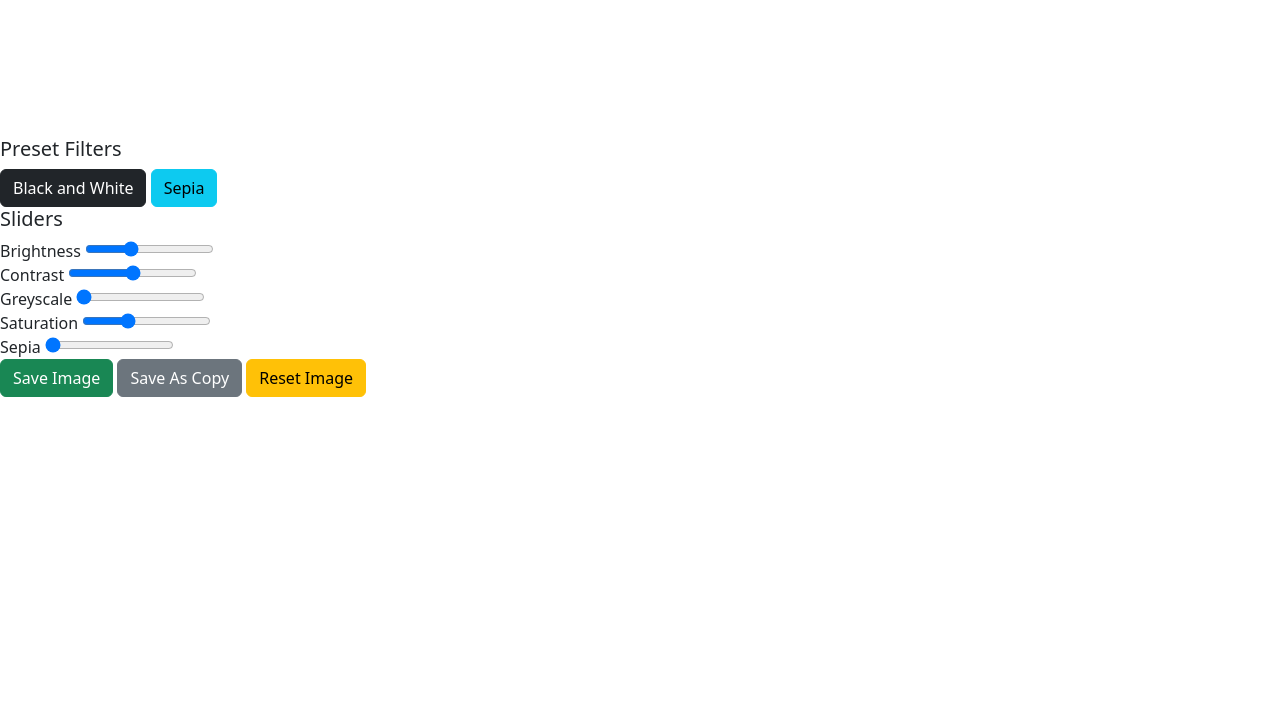
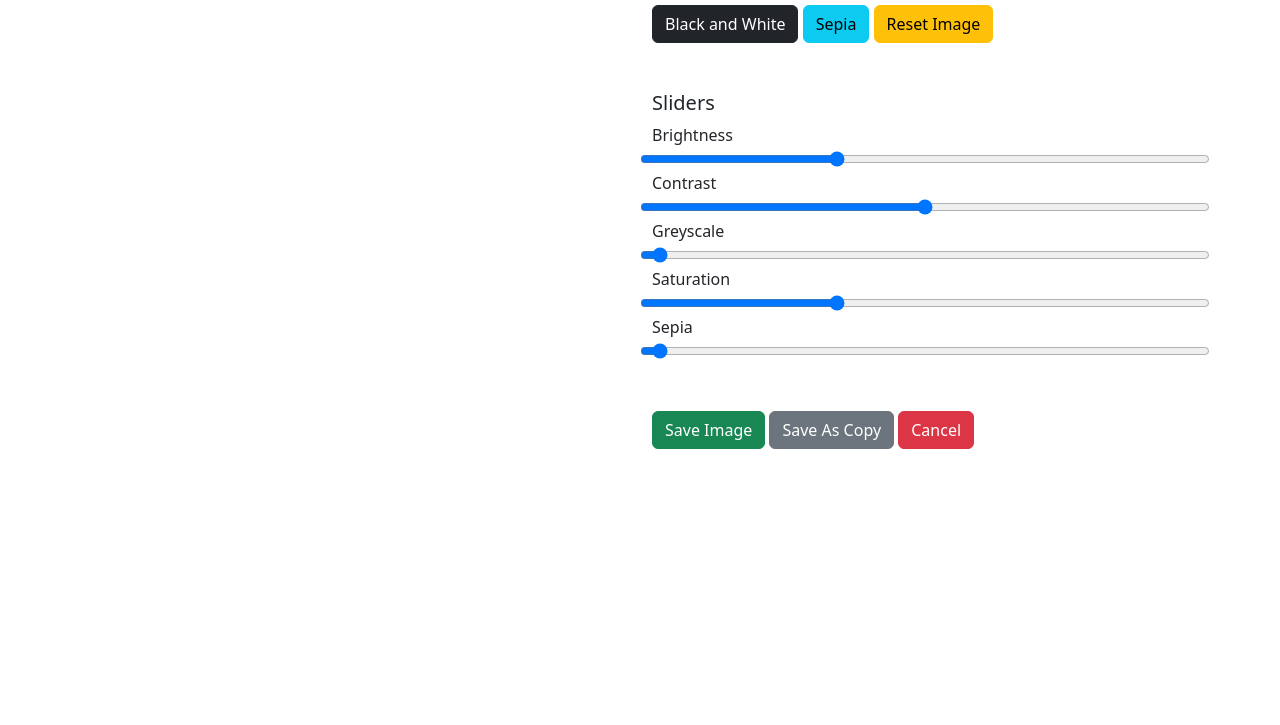
Before and after one commit to rxperez12/pixly, a website built with Vite: page fe/edit.html in a window 1280 px wide. Shown: the part 75-800 px from the top of the page. Built offline with nearby package versions, Linux system fonts and the light colour scheme.

Commit message:
bootstrap styling

```diff
--- a/fe/edit.html
+++ b/fe/edit.html
@@ -11,45 +11,46 @@
 </head>
 
 <body>
-  <nav>
-
-  </nav>
-
-  <div class="image-editing-area">
+  <div class="container image-editing-area">
+    <div class="row row-cols-12">
+      <div class="col-6">
         <h1>Edit Your Picture</h1>
-    <div class="image">
         <img class="source-image d-none" crossorigin="anonymous">
         <canvas class="canvas"></canvas>
+      </div>
 
-      <div class="preset-filters">
+
+      <div class="preset-filters col-6 my-5">
         <h5>Preset Filters</h5>
         <button class="black-white btn btn-dark">Black and White</button>
         <button class="sepia btn btn-info">Sepia</button>
-      </div>
+        <button class="reset-image btn btn-warning"> Reset Image</button>
 
-      <div class="image-sliders">
+        <div class="image-sliders row my-5">
           <h5>Sliders</h5>
           <label for="brightness-slider">Brightness</label>
-        <input class="brightness-slider" type="range" value="100" min="0" max="300" onchange="applyFilters()"><br>
+          <input class="brightness-slider" type="range" value="100" min="0" max="300" oninput="applyFilters()"><br>
 
           <label for="contrast-slider">Contrast</label>
-        <input class="contrast-slider" type="range" value="100" min="0" max="200" onchange="applyFilters()"><br>
+          <input class="contrast-slider" type="range" value="100" min="0" max="200" oninput="applyFilters()"><br>
 
           <label for="greyscale-slider">Greyscale</label>
-        <input class="greyscale-slider" type="range" value="0" min="0" max="100" onchange="applyFilters()"><br>
+          <input class="greyscale-slider" type="range" value="0" min="0" max="100" oninput="applyFilters()"><br>
 
           <label for="saturation-slider">Saturation</label>
-        <input class="saturation-slider" type="range" value="100" min="0" max="300" onchange="applyFilters()"><br>
+          <input class="saturation-slider" type="range" value="100" min="0" max="300" oninput="applyFilters()"><br>
 
           <label for="sepia-slider">Sepia</label>
-        <input class="sepia-slider" type="range" value="0" min="0" max="200" onchange="applyFilters()"><br>
-      </div>
+          <input class="sepia-slider" type="range" value="0" min="0" max="200" oninput="applyFilters()"><br>
 
-    </div>
+          <div class="my-5">
             <button class="save-image btn btn-success">Save Image</button>
             <button class="save-as-copy btn btn-secondary"> Save As Copy</button>
-    <button class="reset-image btn btn-warning"> Reset Image</button>
-    <div class="save-message"></div>
+            <a href="index.html" class="btn btn-danger">Cancel</a>
+          </div>
+        </div>
+      </div>
+    </div>
   </div>
 </body>
 
```
Lines whose indentation alone changed are shown as unchanged.
